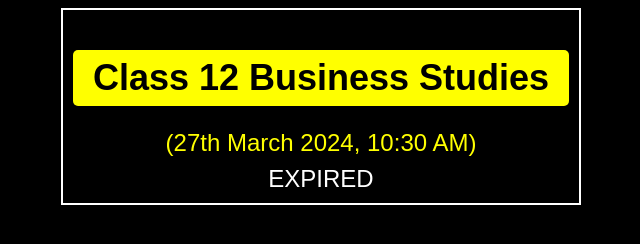
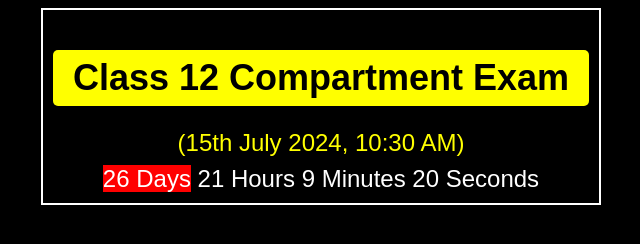
Before and after one commit to iamakashdash/adclasses-countdown-timer, a plain HTML site: page index.html in a window 1280 px wide. Shown: the whole page, without its empty margins (319-959 px from the left). Drawn offline with Linux system fonts and the light colour scheme.

Commit message:
New Timer for July Added

```diff
--- a/index.html
+++ b/index.html
@@ -10,9 +10,9 @@
 
   <div class="timer-container">
     <div class="countdown-container">
-      <h2 class="button-style date-time">Class 12 Business Studies</h2>
-      <p class="date-time">(27th March 2024, 10:30 AM)</p>
-      <div id="business-studies-timer" class="countdown"></div>
+      <h2 class="button-style date-time">Class 12 Compartment Exam</h2>
+      <p class="date-time">(15th July 2024, 10:30 AM)</p>
+      <div id="july-compartment-timer" class="countdown"></div>
     </div>
   </div>
 
--- a/script.js
+++ b/script.js
@@ -22,10 +22,4 @@ function countdown(date, elementId) {
 }
 
 // Start countdowns
-countdown("2024-02-27T05:00:00Z", "chemistry-timer");
-countdown("2024-03-04T05:00:00Z", "physics-timer");
-countdown("2024-03-09T05:00:00Z", "maths-timer");
-countdown("2024-03-18T05:00:00Z", "economics-timer");
-countdown("2024-03-19T05:00:00Z", "biology-timer");
-countdown("2024-03-23T05:00:00Z", "accountancy-timer");
-countdown("2024-03-27T05:00:00Z", "business-studies-timer");
+countdown("2024-07-15T05:00:00Z", "july-compartment-timer");
```
